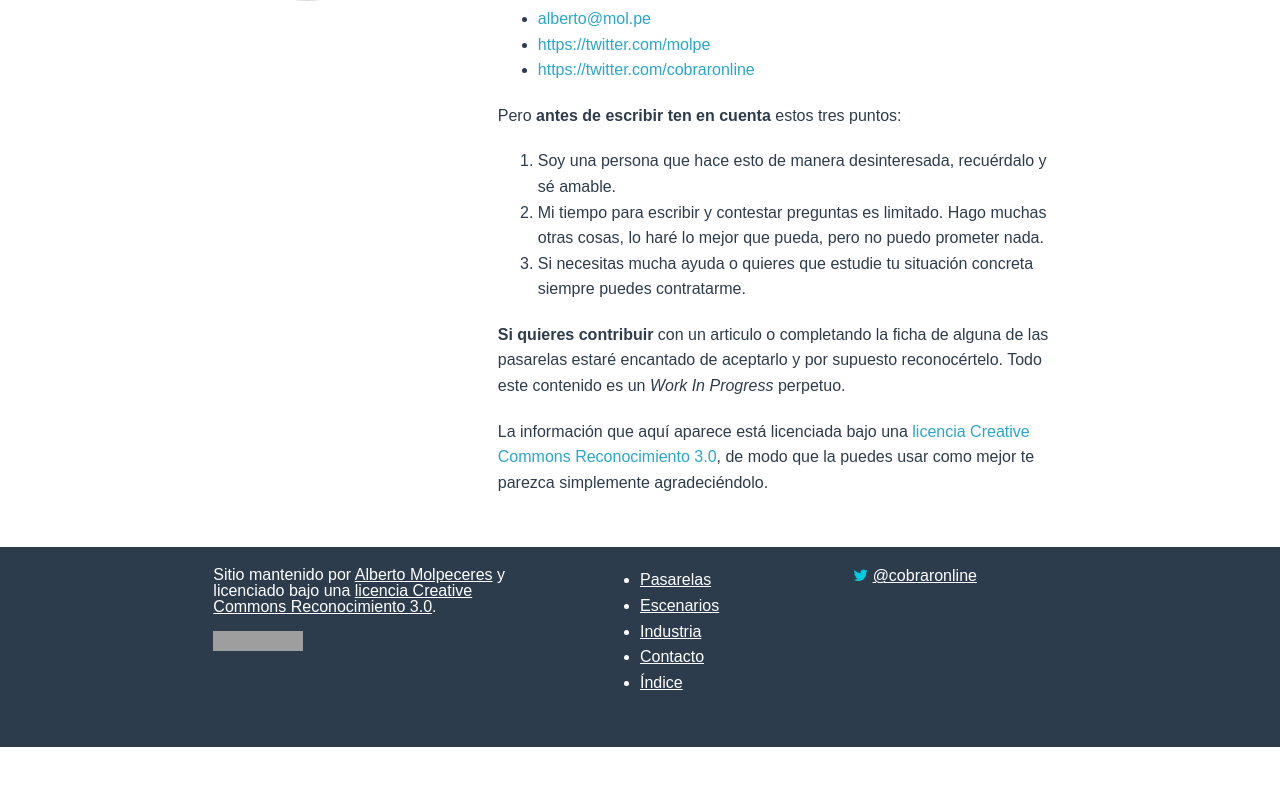
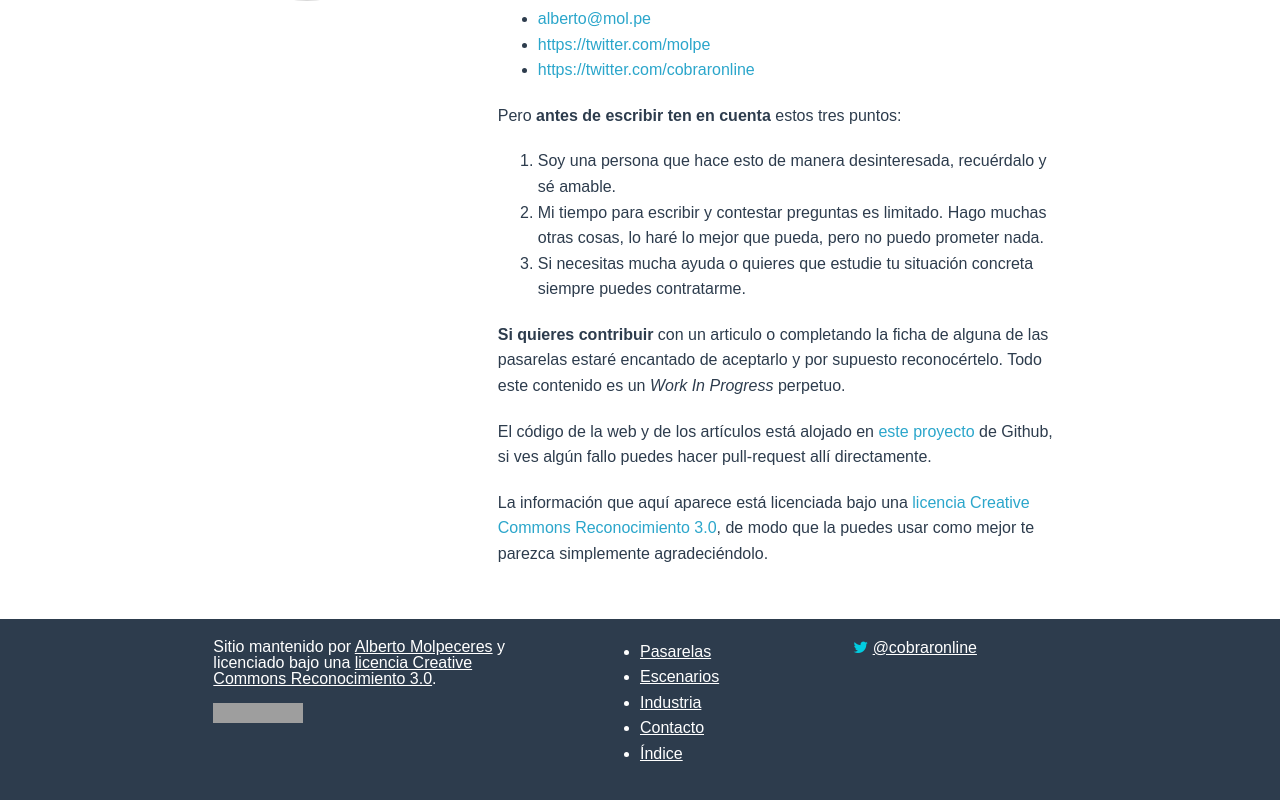
Before and after one commit to cobraronline/cobraronline, a Jekyll site: the page built from contacto.html, in a window 1280 px wide, cut to the strip 504-1323 px from the top of the page. Shown: the top 800 px of the strip. Built offline with Jekyll 4.4.1, drawn with Linux system fonts in a browser that asks for light colours; Markdown is read by kramdown in place of the engine named in the settings; before the commit the page ends 1251 px from its top, so only the background shows below that; grey boxes are pictures that could not be loaded.

Commit message:
referencia al repo

```diff
--- a/contacto.html
+++ b/contacto.html
@@ -39,6 +39,9 @@ title: Contacto
 	        <strong>Si quieres contribuir</strong> con un articulo o completando la ficha de alguna de las pasarelas estaré encantado de aceptarlo y por supuesto reconocértelo. Todo este contenido es un <i>Work In Progress</i> perpetuo.
 	      </p>
 	      <p>
+	        El código de la web y de los artículos está alojado en <a href="https://github.com/cobraronline/cobraronline">este proyecto</a> de Github, si ves algún fallo puedes hacer pull-request allí directamente.
+	      </p>
+	      <p>
 	        La información que aquí aparece está licenciada  bajo una  <a rel="license" href="http://creativecommons.org/licenses/by/3.0/deed.es_ES">licencia Creative Commons Reconocimiento 3.0</a>, de modo que la puedes usar como mejor te parezca simplemente agradeciéndolo.
 	      </p>
 	    </div>
```
